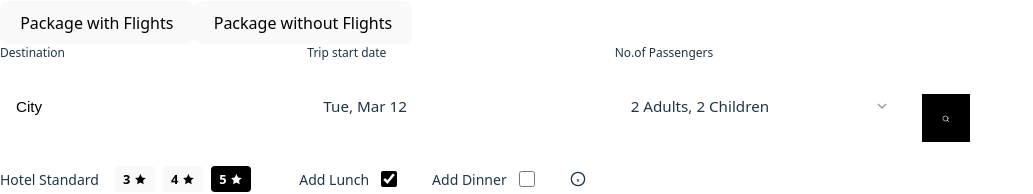
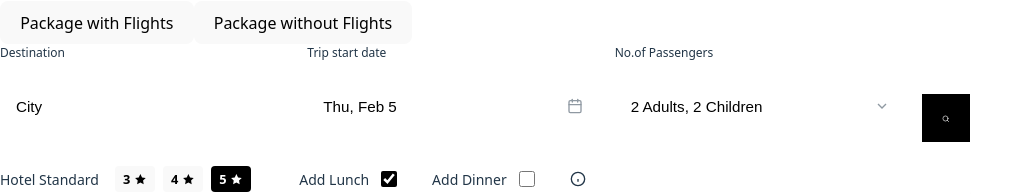
Before and after one commit to deepakpathik/gogaga-ui, a React (Vite) app: page / in a window 1280 px wide. Shown: the part 955-1149 px from the top of the page, without its empty margins (0-1033 px from the left). Built offline with nearby package versions, Linux system fonts and the light colour scheme; the HTML template or start-up script is replaced by a standard one.

Commit message:
feat: Implement date picker

```diff
--- a/package.json
+++ b/package.json
@@ -10,7 +10,9 @@
     "preview": "vite preview"
   },
   "dependencies": {
+    "date-fns": "^4.1.0",
     "react": "^19.2.0",
+    "react-datepicker": "^9.1.0",
     "react-dom": "^19.2.0",
     "react-router-dom": "^7.13.0"
   },
--- a/src/components/Filters/Filters.css
+++ b/src/components/Filters/Filters.css
@@ -39,14 +39,35 @@
     align-items: center;
 }
 
-.passenger-input {
-    justify-content: space-between;
+.date-input-wrapper,
+.passenger-input-wrapper {
+    position: relative;
+    display: flex;
+    align-items: center;
+    width: 100%;
 }
 
-.passenger-input .icon {
+.date-picker-wrapper {
+    width: 100%;
+}
+
+.input-group .date-input {
+    width: 100%;
+    cursor: pointer;
+}
+
+.calendar-icon,
+.chevron {
+    position: absolute;
+    right: 1rem;
+    pointer-events: none;
     width: 1rem;
     height: 1rem;
     opacity: 0.5;
+}
+
+.passenger-input {
+    width: 100%;
 }
 
 .search-btn-black {
--- a/src/components/Filters/Filters.jsx
+++ b/src/components/Filters/Filters.jsx
@@ -1,23 +1,53 @@
+import DatePicker from "react-datepicker";
+import "react-datepicker/dist/react-datepicker.css";
 import './Filters.css';
 
-const Filters = () => {
+const Filters = ({
+    destination, setDestination,
+    travelDate, setTravelDate,
+    passengers, setPassengers,
+    hotelStandard, setHotelStandard,
+    addLunch, setAddLunch,
+    addDinner, setAddDinner
+}) => {
     return (
         <div className="filters-section">
             <div className="search-row">
                 <div className="input-group">
                     <label>Destination</label>
-                    <input type="text" placeholder="City" defaultValue="City" className="text-input" />
+                    <input
+                        type="text"
+                        placeholder="City"
+                        value={destination}
+                        onChange={(e) => setDestination(e.target.value)}
+                        className="text-input"
+                    />
                 </div>
 
                 <div className="input-group">
                     <label>Trip start date</label>
-                    <div className="date-input">Tue, Mar 12</div>
+                    <div className="date-input-wrapper">
+                        <DatePicker
+                            selected={travelDate}
+                            onChange={(date) => setTravelDate(date)}
+                            minDate={new Date()}
+                            dateFormat="EEE, MMM d"
+                            className="text-input date-input"
+                            wrapperClassName="date-picker-wrapper"
+                        />
+                        <svg className="icon calendar-icon" viewBox="0 0 24 24" fill="none" stroke="currentColor" strokeWidth="2" strokeLinecap="round" strokeLinejoin="round"><rect x="3" y="4" width="18" height="18" rx="2" ry="2"></rect><line x1="16" y1="2" x2="16" y2="6"></line><line x1="8" y1="2" x2="8" y2="6"></line><line x1="3" y1="10" x2="21" y2="10"></line></svg>
+                    </div>
                 </div>
 
                 <div className="input-group">
                     <label>No.of Passengers</label>
-                    <div className="passenger-input">
-                        2 Adults, 2 Children
+                    <div className="passenger-input-wrapper">
+                        <input
+                            type="text"
+                            value={passengers}
+                            onChange={(e) => setPassengers(e.target.value)}
+                            className="text-input passenger-input"
+                        />
                         <svg className="icon chevron" viewBox="0 0 24 24" fill="none" stroke="currentColor" strokeWidth="2"><polyline points="6 9 12 15 18 9"></polyline></svg>
                     </div>
                 </div>
@@ -31,21 +61,35 @@ const Filters = () => {
                 <div className="option-group">
                     <span className="label">Hotel Standard</span>
                     <div className="star-rating">
-                        <button className="star-btn">3 <svg className="icon star" viewBox="0 0 24 24" fill="currentColor" stroke="none"><polygon points="12 2 15.09 8.26 22 9.27 17 14.14 18.18 21.02 12 17.77 5.82 21.02 7 14.14 2 9.27 8.91 8.26 12 2"></polygon></svg></button>
-                        <button className="star-btn">4 <svg className="icon star" viewBox="0 0 24 24" fill="currentColor" stroke="none"><polygon points="12 2 15.09 8.26 22 9.27 17 14.14 18.18 21.02 12 17.77 5.82 21.02 7 14.14 2 9.27 8.91 8.26 12 2"></polygon></svg></button>
-                        <button className="star-btn active">5 <svg className="icon star" viewBox="0 0 24 24" fill="currentColor" stroke="none"><polygon points="12 2 15.09 8.26 22 9.27 17 14.14 18.18 21.02 12 17.77 5.82 21.02 7 14.14 2 9.27 8.91 8.26 12 2"></polygon></svg></button>
+                        {[3, 4, 5].map((star) => (
+                            <button
+                                key={star}
+                                className={`star-btn ${hotelStandard === star ? 'active' : ''}`}
+                                onClick={() => setHotelStandard(star)}
+                            >
+                                {star} <svg className="icon star" viewBox="0 0 24 24" fill="currentColor" stroke="none"><polygon points="12 2 15.09 8.26 22 9.27 17 14.14 18.18 21.02 12 17.77 5.82 21.02 7 14.14 2 9.27 8.91 8.26 12 2"></polygon></svg>
+                            </button>
+                        ))}
                     </div>
                 </div>
 
                 <div className="option-group checkbox-group">
                     <label className="checkbox-label">
                         Add Lunch
-                        <input type="checkbox" defaultChecked />
+                        <input
+                            type="checkbox"
+                            checked={addLunch}
+                            onChange={(e) => setAddLunch(e.target.checked)}
+                        />
                         <span className="checkmark"></span>
                     </label>
                     <label className="checkbox-label">
                         Add Dinner
-                        <input type="checkbox" />
+                        <input
+                            type="checkbox"
+                            checked={addDinner}
+                            onChange={(e) => setAddDinner(e.target.checked)}
+                        />
                         <span className="checkmark"></span>
                     </label>
                     <svg className="icon info" viewBox="0 0 24 24" fill="none" stroke="currentColor" strokeWidth="2"><circle cx="12" cy="12" r="10"></circle><line x1="12" y1="16" x2="12" y2="12"></line><line x1="12" y1="8" x2="12.01" y2="8"></line></svg>
--- a/src/pages/Dashboard.jsx
+++ b/src/pages/Dashboard.jsx
@@ -58,6 +58,14 @@ const Dashboard = () => {
     const [selectedOutboundFareIndex, setSelectedOutboundFareIndex] = useState(1);
     const [selectedReturnFareIndex, setSelectedReturnFareIndex] = useState(1);
 
+    // Filter States
+    const [destination, setDestination] = useState('City');
+    const [travelDate, setTravelDate] = useState(new Date());
+    const [passengers, setPassengers] = useState('2 Adults, 2 Children');
+    const [hotelStandard, setHotelStandard] = useState(5);
+    const [addLunch, setAddLunch] = useState(true);
+    const [addDinner, setAddDinner] = useState(false);
+
     const calculateTotal = () => {
         const p1 = parseFloat(selectedOutbound.fares[selectedOutboundFareIndex].price.replace(/,/g, ''));
         const p2 = parseFloat(selectedReturn.fares[selectedReturnFareIndex].price.replace(/,/g, ''));
@@ -86,7 +94,20 @@ const Dashboard = () => {
             </div>
 
             <div className="dashboard-content">
-                <Filters />
+                <Filters
+                    destination={destination}
+                    setDestination={setDestination}
+                    travelDate={travelDate}
+                    setTravelDate={setTravelDate}
+                    passengers={passengers}
+                    setPassengers={setPassengers}
+                    hotelStandard={hotelStandard}
+                    setHotelStandard={setHotelStandard}
+                    addLunch={addLunch}
+                    setAddLunch={setAddLunch}
+                    addDinner={addDinner}
+                    setAddDinner={setAddDinner}
+                />
 
 
                 <div className="flight-results-area">
```
Also changed, not shown: 1 other file (tests, documents, lock files or other folders).
